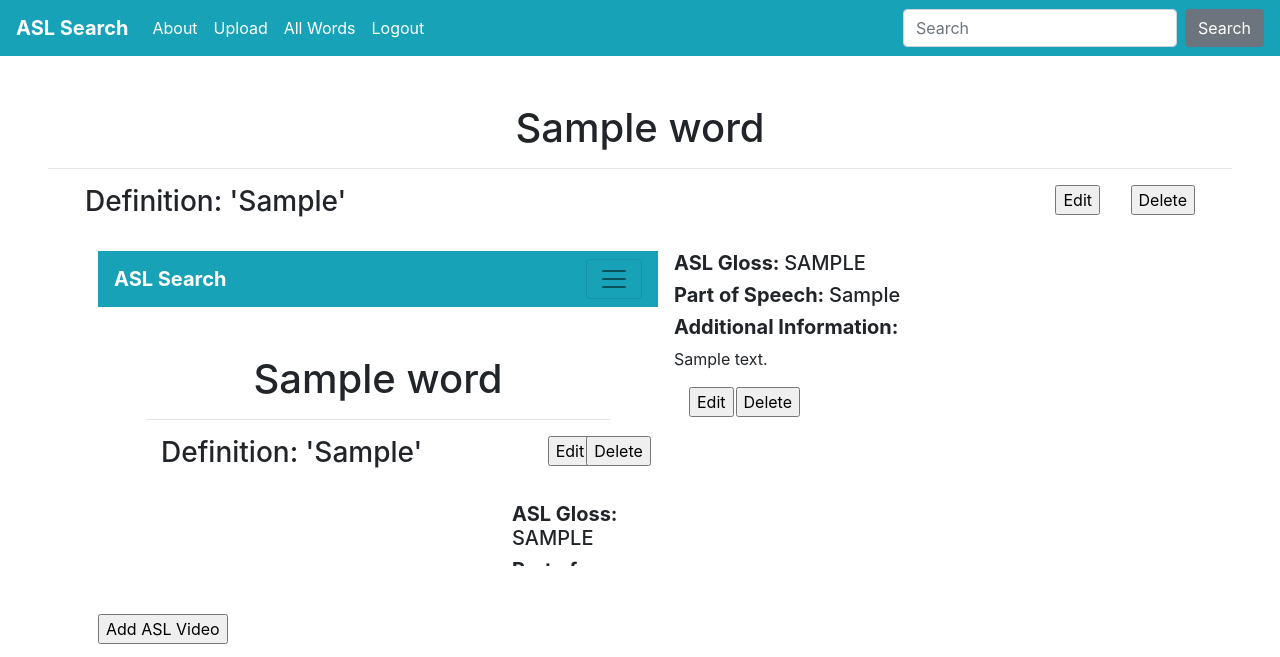
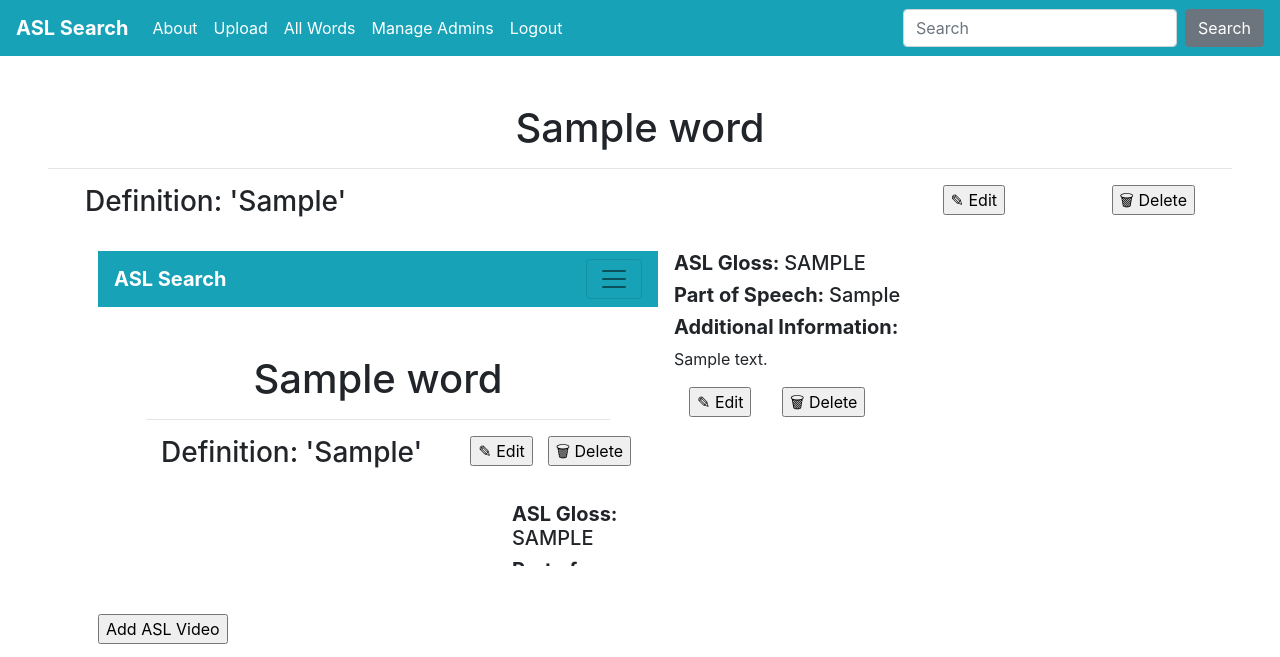
Before and after one commit to anagha101/IW, a Flask app: a page that uses aslsearch/templates/base.html in a window 1280 px wide. Shown: the top 657 px of the page. Run offline with Flask 2, Linux system fonts and the light colour scheme; the visitor is signed in with stand-in values (Sample User, id 1); tables that the repository leaves empty hold one stand-in row (values such as "Sample post"); some libraries are stand-ins or nearby versions.

Commit message:
adding admin management and db, making prettier

```diff
--- a/aslsearch/main/routes.py
+++ b/aslsearch/main/routes.py
@@ -1,6 +1,6 @@
 from flask import request, session, make_response, render_template, redirect, url_for
 from flask.blueprints import Blueprint
-from aslsearch.models import Words, Defs, Signs
+from aslsearch.models import Admins, Words, Defs, Signs
 from aslsearch import db
 from flask_wtf import FlaskForm
 from wtforms import StringField, SubmitField
@@ -37,6 +37,10 @@ def convert_url(url):
     embed_url = "https://www.youtube.com/embed/" + video_id
     return embed_url
 
+class AdminForm(FlaskForm):
+    admin = StringField('Add Administrator', validators=[DataRequired()])
+    submit = SubmitField('Add')
+
 class WordForm(FlaskForm):
     word = StringField('Word', validators=[DataRequired()])
     submit = SubmitField('Add Word')
@@ -49,7 +53,7 @@ class SignForm(FlaskForm):
     gloss = StringField('ASL Gloss', validators=[DataRequired()])
     pos = StringField('Part of Speech', validators=[DataRequired()])
     url = StringField('YouTube URL', validators=[DataRequired()])
-    context = StringField('Additional Information', validators=[DataRequired()])
+    context = StringField('Additional Information')
     submit = SubmitField('Add Sign')
 
 main = Blueprint('main', __name__)
@@ -65,6 +69,33 @@ def about():
     html = render_template('about.html', admin=is_admin())
     response = make_response(html)
     return response
+
+@main.route("/admins", methods = ['GET', 'POST'])
+def admins():
+    form = AdminForm()
+    admins = Admins.query.order_by(Admins.netid).all()
+    if form.validate_on_submit():
+        try:
+            db.session.add(Admins(netid = form.admin.data.lower()))
+            db.session.commit()
+            return redirect(url_for('main.admins', admins=admins))
+            # Only sqlalchemy error encountered, will handle more as they come
+        except sqlalchemy.exc.IntegrityError:
+            return 'Admin priveleges already granted. <a href="/admins">Try another netid.</a>'
+        except:
+            return 'Unexpected Error!'
+    return render_template('admins.html', form=form, admins=admins, admin=is_admin())
+
+@main.route("/<string:adminid>/delete", methods = ['GET', 'POST'])
+def removeadmin(adminid):
+    adminobj = Admins.query.get(adminid)
+    try:
+        db.session.delete(adminobj)
+        db.session.commit()
+        return redirect(url_for('main.admins'))
+    except Exception as e:
+        print(type(e))
+        return 'Unexpected Error!'
 
 @main.route("/words", methods = ['GET'])
 def words():
@@ -97,7 +128,7 @@ def uploadword():
             return redirect(url_for('main.wordpage', title=form.word.data))
             # Only sqlalchemy error encountered, will handle more as they come
         except sqlalchemy.exc.IntegrityError:
-            return 'Word already exists. <a href="/">Return to homepage.</a>'
+            return 'Word already exists. <a href="/uploadword">Try another word.</a>'
         except:
             return 'Unexpected Error!'
     return render_template('uploadword.html', form=form, admin=is_admin())
@@ -200,16 +231,19 @@ def editsign(word, defid, signid):
         form.url.data = signobj.url
         form.context.data = signobj.context
     if form.validate_on_submit():
-        try:
-            signobj.gloss = form.gloss.data
-            signobj.pos = form.pos.data
-            signobj.url = form.url.data
-            signobj.context = form.context.data
-            db.session.commit()
-            return redirect(url_for('main.wordpage', title=word))
-        except Exception as e:
-            print(type(e))
-            return 'Unexpected Error!'
+        if not validate_url(form.url.data):
+            form.url.errors.append("Must be a Youtube URL")
+        else:
+            try:
+                signobj.gloss = form.gloss.data
+                signobj.pos = form.pos.data
+                signobj.url = form.url.data
+                signobj.context = form.context.data
+                db.session.commit()
+                return redirect(url_for('main.wordpage', title=word))
+            except Exception as e:
+                print(type(e))
+                return 'Unexpected Error!'
     return render_template('uploadsign.html',
         word=word,
         definition=defobj.definition,
@@ -243,7 +277,9 @@ def login():
     if not user:
         return 'Failed to verify ticket. <a href="/login">Login</a>'
     else:  # Login success, redirect
-        if (user=='anaghar' or user=='nadb') :
+        adminobj = Admins.query.filter(Admins.netid.ilike(user)).first()
+        print(user, " ", adminobj)
+        if (adminobj != None) :
             session['admin'] = user
             return redirect(next)
         else:
--- a/aslsearch/models.py
+++ b/aslsearch/models.py
@@ -50,7 +50,7 @@ class Signs(db.Model):
     id = db.Column(db.Integer, primary_key=True)
     gloss = db.Column(db.String(120), nullable=False)
     pos = db.Column(db.String(120), nullable=False)
-    context = db.Column(db.Text, nullable=False)
+    context = db.Column(db.Text, nullable=True)
     url = db.Column(db.String(120), nullable=False)
 
     definition = db.relationship("Defs", secondary=defs_to_signs, back_populates="signs")
@@ -69,9 +69,9 @@ class Signs(db.Model):
 
 # ----------------------------------------------------------------------
 
-class Users(db.Model):
+class Admins(db.Model):
     id = db.Column(db.Integer, primary_key=True)
-    netid = db.Column(db.String(120), nullable=False)
+    netid = db.Column(db.String(120), unique=True, nullable=False)
 
     def __repr__(self):
         return f"Net ID: '{self.netid}'"
--- a/aslsearch/templates/base.html
+++ b/aslsearch/templates/base.html
@@ -25,6 +25,9 @@
                 </li>
                 <li class="nav-item">
                   <a class="nav-link text-white" href="{{url_for('main.words')}}">All Words</a>
+                </li>
+                <li class="nav-item">
+                  <a class="nav-link text-white" href="{{url_for('main.admins')}}">Manage Admins</a>
                 </li>
                 <li class="nav-item">
                   <a class="nav-link text-white" href="{{url_for('main.logout')}}">Logout</a>
--- a/aslsearch/templates/uploaddef.html
+++ b/aslsearch/templates/uploaddef.html
@@ -11,7 +11,7 @@
     <form method="POST">
         {{ form.hidden_tag() }}
         <div class="form-group">
-          <label for="gloss">Definition</label>
+          <label>Definition</label>
           <div>{{ form.definition(class="form-control") }}</div>
         </div>
         {{ form.submit(class="btn btn-secondary my-2 my-sm-0") }}
--- a/aslsearch/templates/uploadword.html
+++ b/aslsearch/templates/uploadword.html
@@ -11,7 +11,7 @@
     <form method="POST">
         {{ form.hidden_tag() }}
         <div class="form-group">
-          <label for="gloss">Word</label>
+          <label>Word</label>
           <div>{{ form.word(class="form-control") }}</div>
         </div>
         {{ form.submit(class="btn btn-secondary my-2 my-sm-0") }}
--- a/aslsearch/templates/wordpage.html
+++ b/aslsearch/templates/wordpage.html
@@ -10,18 +10,18 @@
     {% for d in defs: %}
         <div class="container">
             <div class="row">
-            <div class="col-10">
+            <div class="col-8">
                 <h3 style="text-transform: capitalize">{{d}}</h3>
             </div>
             {% if admin %}
-            <div class="col-1">
+            <div class="col-2">
                 <form action="{{url_for('main.editdef', word=title, defid=d.id)}}" class="text-right">
-                    <input type="submit" value="Edit" />
+                    <input type="submit" value="&#9998 Edit" />
                 </form>
             </div>
-            <div class="col-1">
+            <div class="col-2">
                 <form class="text-right" action="{{url_for('main.deletedef', word=title, defid=d.id)}}">
-                    <input type="submit" value="Delete" />
+                    <input type="submit" value="&#128465 Delete" />
                 </form>
             </div>
             {% endif %}
@@ -34,19 +34,21 @@
                 <div class="media-body">
                     <h5 class="mt-0"><span class="font-weight-bold">ASL Gloss: </span><span style="text-transform: uppercase">{{s.gloss}}</span></h5>
                     <h5 class="mt-0"><span class="font-weight-bold">Part of Speech: </span><span style="text-transform: capitalize">{{s.pos}}</span></h5>
+                    {% if s.context|length  %}
                     <h5 class="mt-0 font-weight-bold">Additional Information:</h5>
                     <p>{{s.context}}</p>
+                    {% endif %}
                     {% if admin %}
                     <div class="container">
                         <div class="row">
-                        <div class="col-1">
-                            <form action="{{url_for('main.editsign', word=title, defid=d.id, signid=s.id)}}" style="margin-right: 10px">
-                                <input type="submit" value="Edit" />
+                        <div class="col-2">
+                            <form action="{{url_for('main.editsign', word=title, defid=d.id, signid=s.id)}}">
+                                <input type="submit" value="&#9998 Edit" />
                             </form>
                         </div>
-                        <div class="col-sm">
+                        <div class="col-2">
                             <form action="{{url_for('main.deletesign', word=title, defid=d.id, signid=s.id)}}">
-                                <input type="submit" value="Delete" />
+                                <input type="submit" value="&#128465 Delete" />
                             </form>
                         </div>
                         </div>
--- a/aslsearch/templates/words.html
+++ b/aslsearch/templates/words.html
@@ -14,7 +14,7 @@
             {% if admin %}
             <td style="padding-left: 15px">
                 <form class="text-right" action="{{url_for('main.deleteword', word=word.title)}}">
-                    <input type="submit" value="Delete" />
+                    <input type="submit" value="&#128465 Delete" />
                 </form>
             </td>
             {% endif %}
```
Also changed, not shown: aslsearch/sample_db.py (+11 -2 lines), aslsearch/templates/admins.html (added, +33 -0 lines), aslsearch/templates/manageadmins.html (deleted, +0 -18 lines), aslsearch/templates/uploadsign.html (+6 -6 lines).
